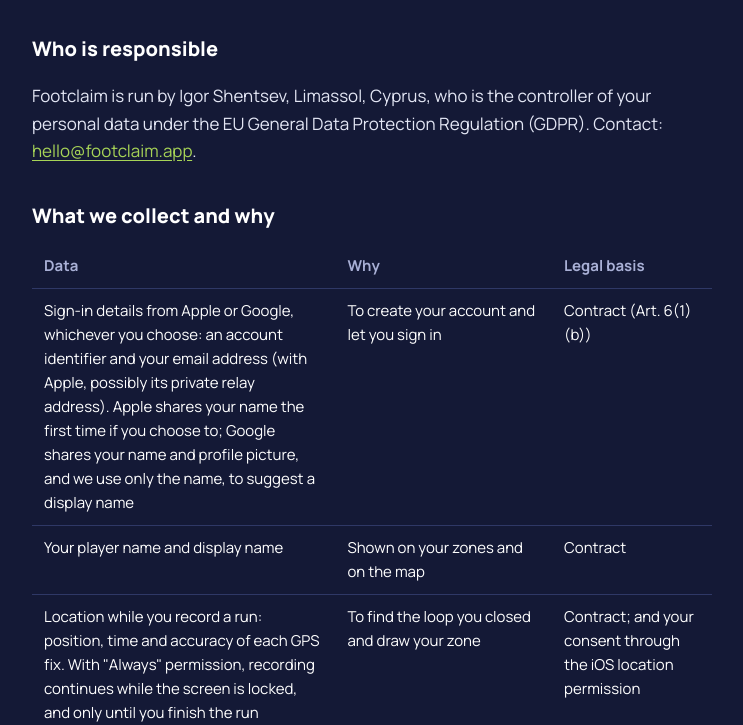
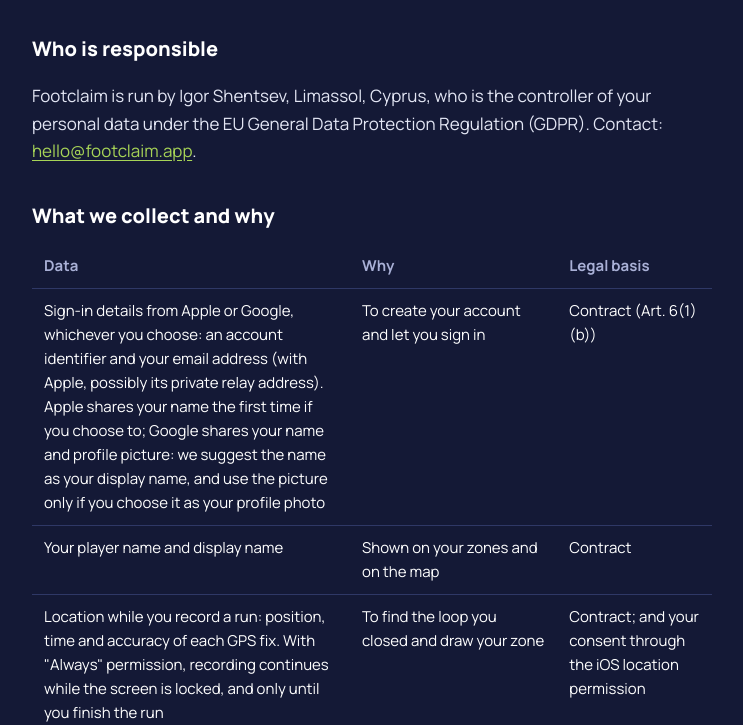
Before and after one commit to IgorShentsev/footclaim-site, a plain HTML site: page privacy.html in a window 1280 px wide. Shown: the part 449-1174 px from the top of the page, without its empty margins (268-1011 px from the left). Drawn offline with Linux system fonts and the light colour scheme.

Commit message:
Privacy: the Google profile picture is used only if the player picks it
Co-Authored-By: Claude Opus 5.5 <noreply@anthropic.com>
Claude-Session: https://claude.ai/code/session_01E52L9rmgU8V5wSqew5Cq7J

```diff
--- a/privacy.html
+++ b/privacy.html
@@ -39,7 +39,7 @@
   <table>
     <thead><tr><th>Data</th><th>Why</th><th>Legal basis</th></tr></thead>
     <tbody>
-      <tr><td>Sign-in details from Apple or Google, whichever you choose: an account identifier and your email address (with Apple, possibly its private relay address). Apple shares your name the first time if you choose to; Google shares your name and profile picture, and we use only the name, to suggest a display name</td><td>To create your account and let you sign in</td><td>Contract (Art. 6(1)(b))</td></tr>
+      <tr><td>Sign-in details from Apple or Google, whichever you choose: an account identifier and your email address (with Apple, possibly its private relay address). Apple shares your name the first time if you choose to; Google shares your name and profile picture: we suggest the name as your display name, and use the picture only if you choose it as your profile photo</td><td>To create your account and let you sign in</td><td>Contract (Art. 6(1)(b))</td></tr>
       <tr><td>Your player name and display name</td><td>Shown on your zones and on the map</td><td>Contract</td></tr>
       <tr><td>Location while you record a run: position, time and accuracy of each GPS fix. With "Always" permission, recording continues while the screen is locked, and only until you finish the run</td><td>To find the loop you closed and draw your zone</td><td>Contract; and your consent through the iOS location permission</td></tr>
       <tr><td>Motion data while recording: step counts and the activity type your phone reports (walking, running, cycling, in a vehicle)</td><td>To check that a loop was made on foot (anti-cheat)</td><td>Legitimate interest in a fair game (Art. 6(1)(f)); consent through the iOS Motion &amp; Fitness permission</td></tr>
```
